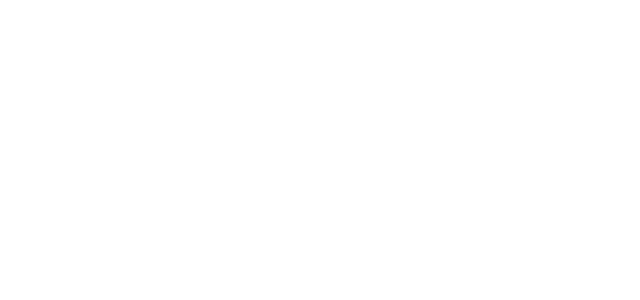
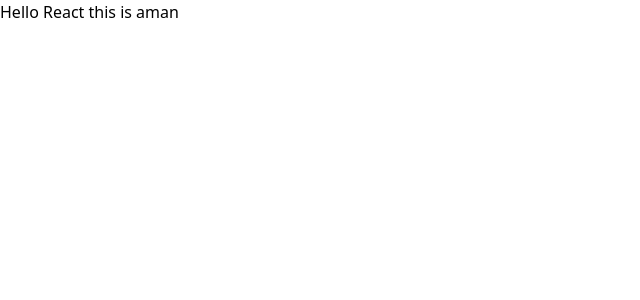
Before and after one commit to SomendraZ/Campus_Lenz, a React (Vite) app in the folder frontend/: page /discover in a window 1280 px wide. Shown: the top 300 px of the page, without its empty margins (0-640 px from the left). Built offline with nearby package versions, Linux system fonts and the light colour scheme.

Commit message:
Change discover file

```diff
--- a/frontend/src/App.jsx
+++ b/frontend/src/App.jsx
@@ -1,19 +1,41 @@
-import React from 'react'
-import {BrowserRouter as Router, Route, Routes, Navigate} from 'react-router-dom'
-import Login from "./Components/Login";
-import SignUp from "./Components/SignUp";
-import Discover from "./Components/Discover";
+import React from "react"
+import {
+	BrowserRouter as Router,
+	Route,
+	Routes,
+	Navigate,
+} from "react-router-dom"
+import Login from "./Components/Login"
+import SignUp from "./Components/SignUp"
+import Discover from "./Components/Discover"
 
 function App() {
-
 	return (
 		<>
 			<Router>
 				<Routes>
-        <Route path="*" element={<Navigate to="/login" replace />} />
-          <Route path="/login" element={<Login />} />
-          <Route path="/signUp" element={<SignUp />} />
-          <Route path="/discover" element={<Discover />} />
+					<Route
+						path="*"
+						element={
+							<Navigate
+								to="/login"
+								replace
+							/>
+						}
+					/>
+
+					<Route
+						path="/login"
+						element={<Login />}
+					/>
+					<Route
+						path="/signUp"
+						element={<SignUp />}
+					/>
+					<Route
+						path="/discover"
+						element={<Discover />}
+					/>
 				</Routes>
 			</Router>
 		</>
--- a/frontend/src/Components/Discover.jsx
+++ b/frontend/src/Components/Discover.jsx
@@ -1,11 +1,7 @@
-import React from 'react'
+import React from "react"
 
 const Discover = () => {
-  return (
-    <div>
-
-    </div>
-  )
+	return <div>Hello React this is aman</div>
 }
 
 export default Discover
```
Lines whose indentation alone changed are shown as unchanged.
